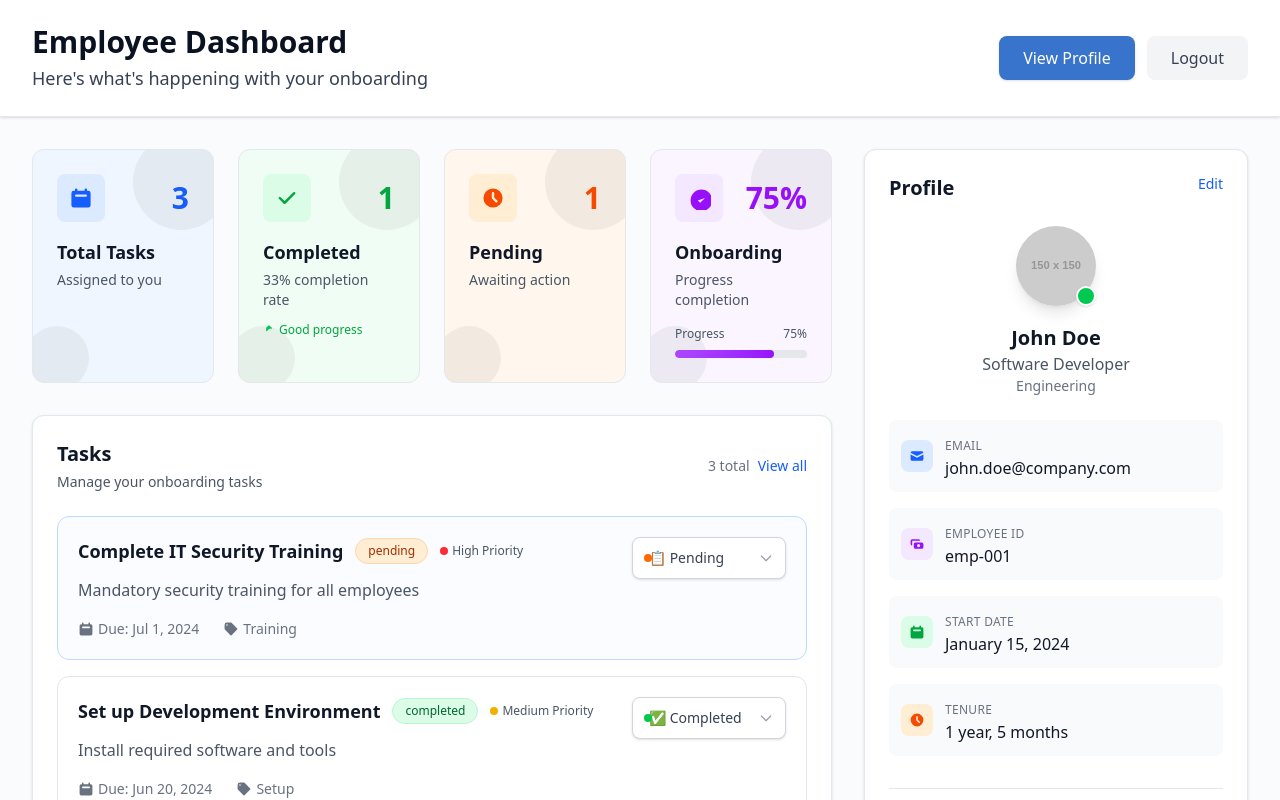
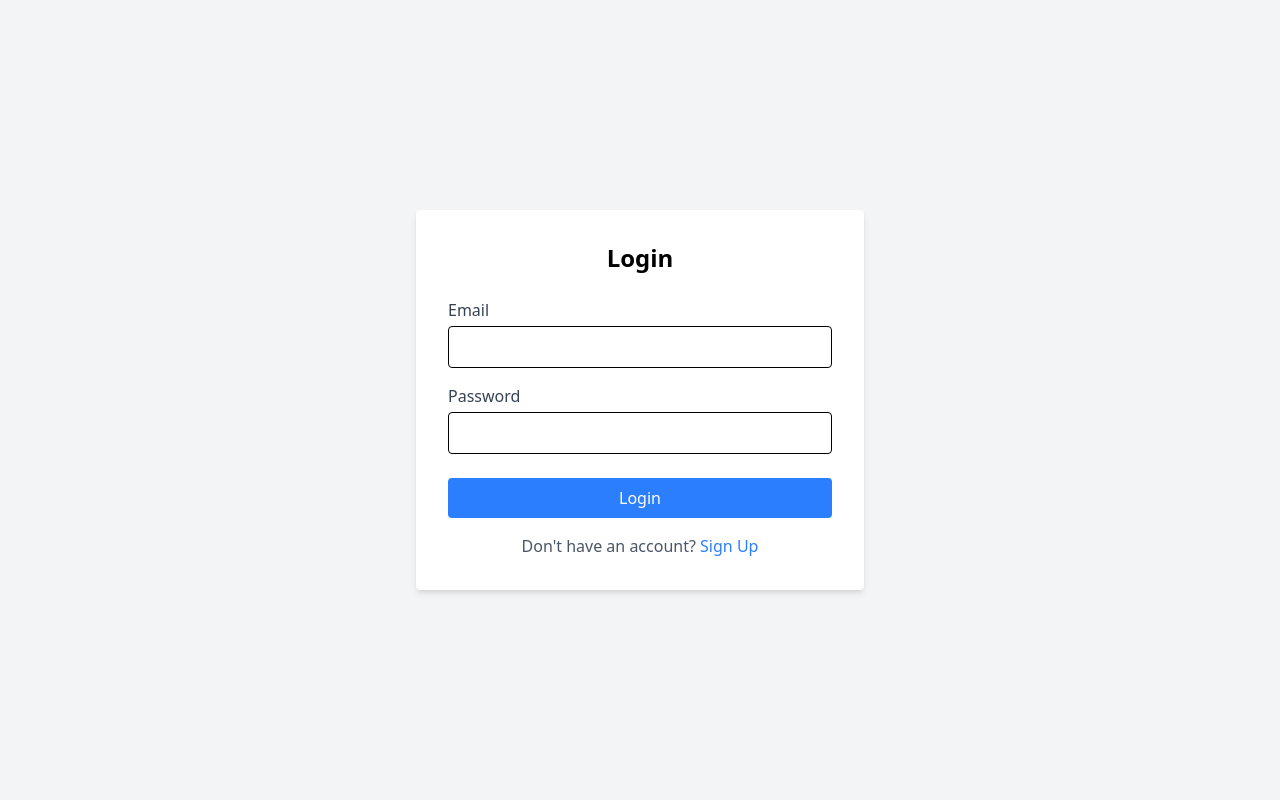
Before and after one commit to pranavnaxane/virtual-onboarding-tracker-frontend, a React (Vite) app: page / in a window 1280 px wide. Shown: the top 800 px of the page. Built offline with nearby package versions, Linux system fonts and the light colour scheme.

Commit message:
chore: undo app changes

```diff
--- a/src/App.tsx
+++ b/src/App.tsx
@@ -1,9 +1,7 @@
-import { EmployeeDashboard } from "./features/employee";
-
+import LoginPage from "./features/loginPage/loginPage";
 function App() {
-
   return <div>
-    <EmployeeDashboard />
+    <LoginPage />
   </div>;
 }
 
```
